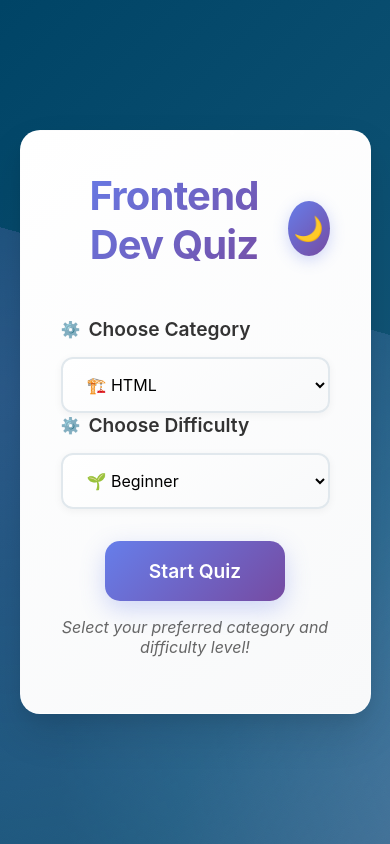
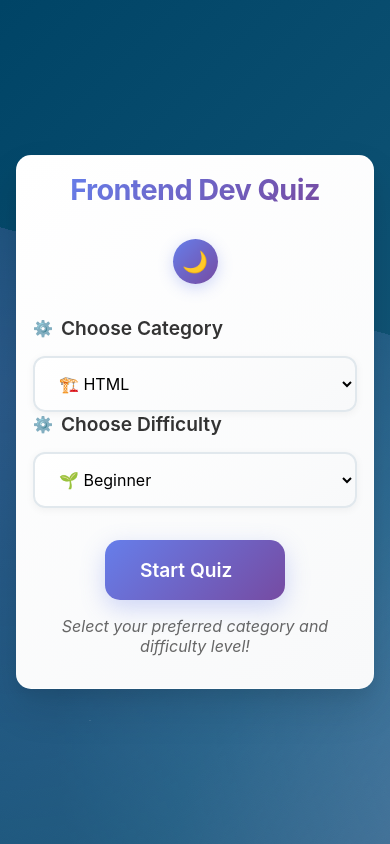
Before and after one commit to tatsuyax25/quiz-app-with-javascript, a plain HTML site: page index.html in a window 390 px wide. Shown: the top 844 px of the page. Drawn offline with Linux system fonts and the light colour scheme.

Commit message:
Add optamization for mobile devices and update README

```diff
--- a/styles.css
+++ b/styles.css
@@ -321,10 +321,84 @@ body.dark-mode .explanation.wrong {
     color: white;
 }
 
-@media (max-width: 600px) {
+/* ===== MOBILE RESPONSIVENESS ===== */
+@media (max-width: 768px) {
+    .container {
+        max-width: 95%;
+        padding: 1.5rem;
+        margin: 1rem;
+    }
+
+    header h1 {
+        font-size: 2rem;
+    }
+
     .setup-container {
         grid-template-columns: 1fr;
+        gap: 1.5rem;
+        margin-bottom: 1.5rem;
+    }
+
+    .btn-grid {
+        grid-template-columns: 1fr;
+        gap: 12px;
+    }
+
+    .btn {
+        padding: 18px 20px;
+        font-size: 1rem;
+        text-align: left;
+    }
+
+    .start-btn, .next-btn {
+        font-size: 1.1rem;
+        padding: 16px 25px;
+        min-width: 140px;
+    }
+
+    .progress {
+        padding: 0.8rem;
+    }
+
+    .progress-info {
+        font-size: 0.9rem;
+    }
+
+    .timer {
+        font-size: 0.9rem;
+    }
+
+    .theme-toggle {
+        width: 45px;
+        height: 45px;
+        font-size: 1.3rem;
+    }
+}
+
+@media (max-width: 480px) {
+    .container {
+        padding: 1rem;
+        border-radius: 15px;
+    }
+
+    header h1 {
+        font-size: 1.8rem;
+    }
+
+    .header-top {
+        flex-direction: column;
         gap: 1rem;
+        text-align: center;
+    }
+
+    .btn {
+        padding: 16px 18px;
+        font-size: 0.95rem;
+    }
+
+    .explanation {
+        font-size: 0.85rem;
+        padding: 0.8rem;
     }
 }
 
```
Also changed, not shown: 1 other file.
